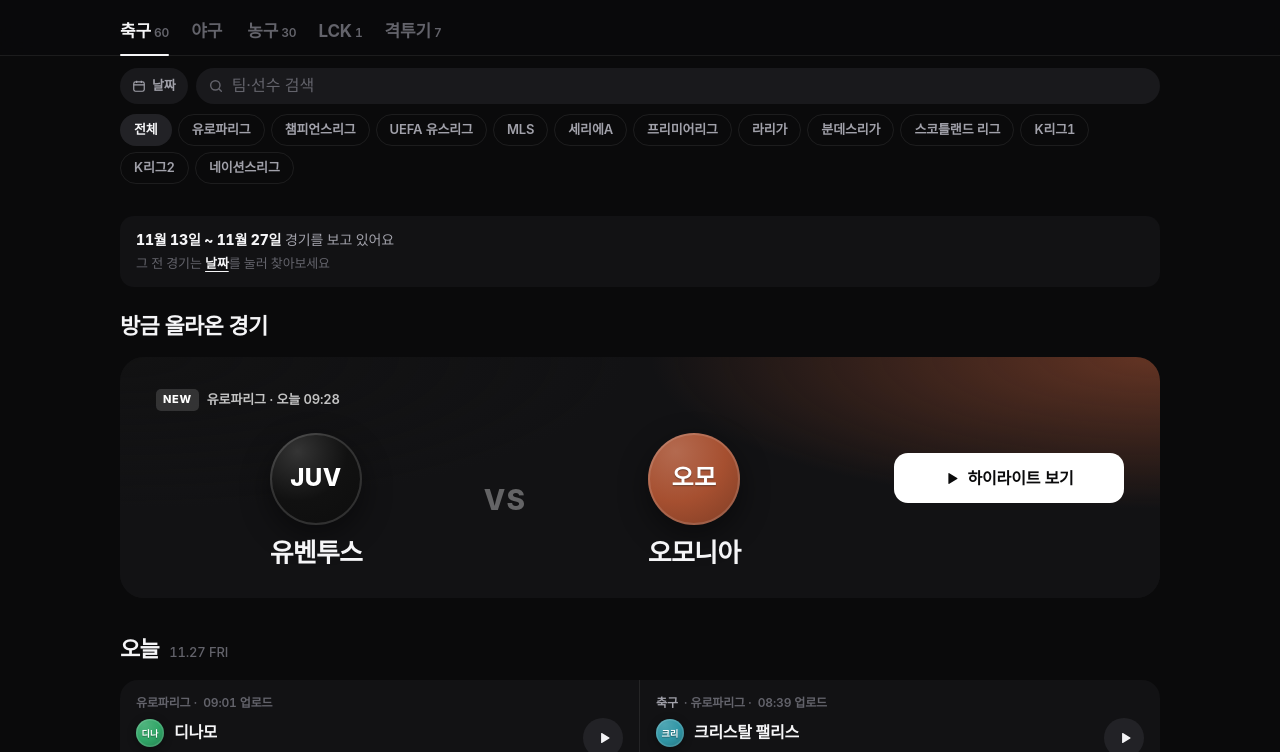
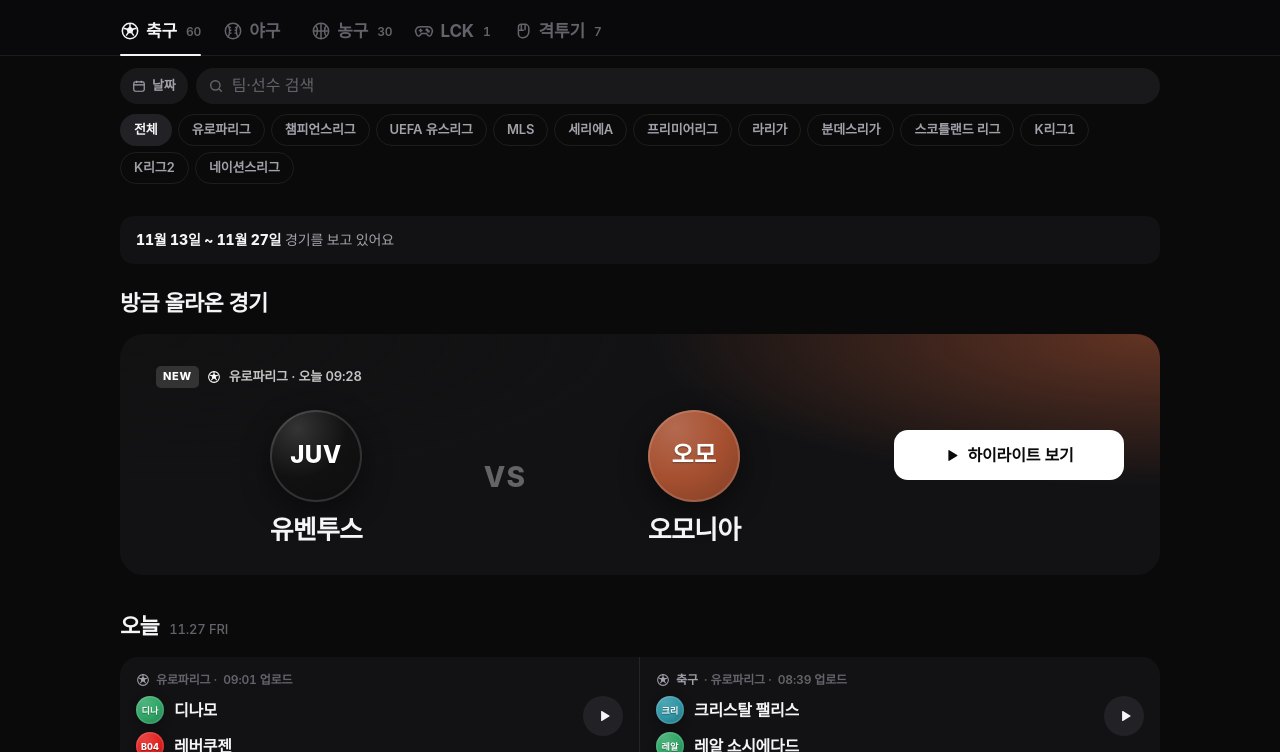
Before and after one commit to 007sadkuk/nospo, a plain HTML site: page index.html in a window 1280 px wide. Shown: the part 47-799 px from the top of the page. Drawn offline with Linux system fonts and the light colour scheme; a web font is replaced by a local one.

Commit message:
종목 아이콘, 한국 선수 표시, 안내문 정리

```diff
--- a/index.html
+++ b/index.html
@@ -41,6 +41,12 @@ button:focus-visible { outline: 2px solid var(--text); outline-offset: 3px; bord
 .tabs { display: flex; gap: 22px; overflow-x: auto; scrollbar-width: none; }
 .tabs::-webkit-scrollbar { display: none; }
 .tab { position: relative; padding: 10px 0 12px; font-size: 17px; font-weight: 700; color: var(--t3); white-space: nowrap; transition: color .15s; }
+.tab { display: inline-flex; align-items: center; gap: 6px; }
+.tab .ti { display: inline-grid; width: 20px; height: 20px; }
+.tab .ti svg { width: 20px; height: 20px; }
+.si { display: inline-grid; width: 14px; height: 14px; color: var(--t2); vertical-align: -2px; }
+.si svg { width: 14px; height: 14px; }
+.kr { display: inline-flex; align-items: center; gap: 4px; height: 20px; padding: 0 7px; border-radius: 999px; background: rgba(255,255,255,.08); color: var(--text); font-size: 11.5px; font-weight: 700; }
 .tab .n { font-size: 12px; font-weight: 600; margin-left: 3px; color: var(--t3); }
 .tab[aria-selected="true"] { color: var(--text); }
 .tab[aria-selected="true"]::after { content: ''; position: absolute; left: 0; right: 0; bottom: 0; height: 2px; border-radius: 2px; background: var(--text); }
@@ -180,11 +186,11 @@ main { padding-block: 20px 64px; display: flex; flex-direction: column; gap: 36p
       <span class="updated" id="updated"></span>
     </div>
     <nav class="tabs" role="tablist">
-      <button class="tab" role="tab" data-sport="soccer">축구<span class="n"></span></button>
-      <button class="tab" role="tab" data-sport="baseball">야구<span class="n"></span></button>
-      <button class="tab" role="tab" data-sport="basketball">농구<span class="n"></span></button>
-      <button class="tab" role="tab" data-sport="lck">LCK<span class="n"></span></button>
-      <button class="tab" role="tab" data-sport="ufc">격투기<span class="n"></span></button>
+      <button class="tab" role="tab" data-sport="soccer"><span class="ti"><svg viewBox="0 0 24 24" fill="none" stroke="currentColor" stroke-width="1.8" stroke-linejoin="round"><circle cx="12" cy="12" r="9.2"/><path d="M12 7.6l3.3 2.4-1.3 3.9h-4l-1.3-3.9z" fill="currentColor"/><path d="M12 7.6V3.2M15.3 10l4.2-1.4M14 13.9l2.6 3.6M10 13.9l-2.6 3.6M8.7 10L4.5 8.6"/></svg></span>축구<span class="n"></span></button>
+      <button class="tab" role="tab" data-sport="baseball"><span class="ti"><svg viewBox="0 0 24 24" fill="none" stroke="currentColor" stroke-width="1.8" stroke-linecap="round"><circle cx="12" cy="12" r="9.2"/><path d="M6.2 4.9c2.4 3.9 2.4 10.3 0 14.2M17.8 4.9c-2.4 3.9-2.4 10.3 0 14.2"/><path d="M7.6 8l1.4-.4M8.3 11.2l1.4-.2M8.3 14.4l1.4.2M16.4 8l-1.4-.4M15.7 11.2l-1.4-.2M15.7 14.4l-1.4.2" stroke-width="1.4"/></svg></span>야구<span class="n"></span></button>
+      <button class="tab" role="tab" data-sport="basketball"><span class="ti"><svg viewBox="0 0 24 24" fill="none" stroke="currentColor" stroke-width="1.8"><circle cx="12" cy="12" r="9.2"/><path d="M2.8 12h18.4M12 2.8v18.4M5.6 5.4c2.8 3 2.8 10.2 0 13.2M18.4 5.4c-2.8 3-2.8 10.2 0 13.2"/></svg></span>농구<span class="n"></span></button>
+      <button class="tab" role="tab" data-sport="lck"><span class="ti"><svg viewBox="0 0 24 24" fill="none" stroke="currentColor" stroke-width="1.8" stroke-linecap="round"><path d="M7 7h10a5 5 0 0 1 4.6 7l-1.1 2.7a2.2 2.2 0 0 1-3.8.5L15 15H9l-1.7 2.2a2.2 2.2 0 0 1-3.8-.5L2.4 14A5 5 0 0 1 7 7z"/><path d="M8 10v3M6.5 11.5h3"/><circle cx="15.5" cy="10.6" r=".9" fill="currentColor"/><circle cx="17.3" cy="12.4" r=".9" fill="currentColor"/></svg></span>LCK<span class="n"></span></button>
+      <button class="tab" role="tab" data-sport="ufc"><span class="ti"><svg viewBox="0 0 24 24" fill="none" stroke="currentColor" stroke-width="1.8" stroke-linejoin="round"><path d="M6.5 11V7.5A3.5 3.5 0 0 1 10 4h4.5A4.5 4.5 0 0 1 19 8.5V13a7 7 0 0 1-7 7h-1a4.5 4.5 0 0 1-4.5-4.5z"/><path d="M6.5 11h6.5M10 4v7M14.5 4.3V11"/></svg></span>격투기<span class="n"></span></button>
     </nav>
   </div>
 </header>
@@ -350,7 +356,7 @@ function render() {
   const days = new Map();
   rest.forEach(m => days.set(m.date, [...(days.get(m.date) || []), m]));
   const md = s => `${Number(s.slice(5, 7))}월 ${Number(s.slice(8))}일`;
-  const range = pickDate ? '' : `<div class="range"><div><b>${md(daysAgo(span))} ~ ${md(todayKST())}</b> 경기를 보고 있어요</div><div class="sub">그 전 경기는 <button id="rangeCal">날짜</button>를 눌러 찾아보세요</div></div>`;
+  const range = pickDate ? '' : `<div class="range"><div><b>${md(daysAgo(span))} ~ ${md(todayKST())}</b> 경기를 보고 있어요</div></div>`;
   $('main').innerHTML = range + bar + hero + [...days].map(([d, ms]) => {
     const lab = dayLabel(d);
     return `<section><h2 class="sec-h"><b>${lab.name}</b><span>${lab.name.includes('월') ? lab.code.slice(6) : lab.code}</span></h2><div class="list">${ms.map(rowHtml).join('')}</div></section>`;
@@ -372,7 +378,7 @@ function heroHtml(m) {
   return `<section><h2 class="sec-h"><b>방금 올라온 경기</b></h2><article class="hero" style="--ta:${A.color};--tb:${B.color}">
     <div class="hero-in">
       <div class="left">
-        <div class="meta"><span class="new">NEW</span>${esc(m.league)} · ${dayLabel(m.date).name}${m.time ? ' ' + m.time : ''} ${SEEN(m)}</div>
+        <div class="meta"><span class="new">NEW</span><span class="si" style="color:#fff">${SICON[m.sport] || ''}</span>${esc(m.league)} · ${dayLabel(m.date).name}${m.time ? ' ' + m.time : ''} ${KRB(m)} ${SEEN(m)}</div>
         <div class="matchup">
           <div class="side">${badge(a, 'xl')}<span class="nm">${esc(a)}</span></div>
           <div class="vsbox"><span class="q">VS</span></div>
@@ -387,6 +393,10 @@ function heroHtml(m) {
   </article></section>`;
 }
 // 검색: 모든 종목·모든 날짜에서 팀/선수 이름과 리그로 찾기
+// 한국 선수 표시
+const KRB = m => m.kr?.length ? `<span class="kr" title="한국 선수 출전">🇰🇷 ${esc(m.kr.slice(0, 2).join(', '))}</span>` : '';
+// 종목 아이콘 (탭에 있는 것과 같은 그림)
+const SICON = Object.fromEntries([...document.querySelectorAll('.tab')].map(t => [t.dataset.sport, t.querySelector('.ti')?.innerHTML || '']));
 // 영상이 올라온 시각 (경기 시작 시각이 아니라 하이라이트가 올라온 시각)
 const TIME = m => m.time ? ` · <span title="하이라이트가 올라온 시각">${m.time} 업로드</span>` : '';
 function renderSearch(q) {
@@ -407,7 +417,7 @@ function rowHtml(m, withSport) {
   const series = m.sport === 'lck' && m.videos.some(v => v.kind === 'game') ? ' · 시리즈' : '';
   return `<article class="row ${m.sport}" ${playAttr(m)} role="button" tabindex="0" aria-label="${esc(m.teams)} 하이라이트 재생">
     <div class="teams">
-      <div class="lg">${withSport ? `<span class="sp">${SPORTS[m.sport].name}</span> · ` : ''}${esc(m.league)}${series}${TIME(m)} ${SEEN(m)}</div>
+      <div class="lg"><span class="si">${SICON[m.sport] || ''}</span>${withSport ? `<span class="sp">${SPORTS[m.sport].name}</span> · ` : ''}${esc(m.league)}${series}${TIME(m)} ${KRB(m)} ${SEEN(m)}</div>
       <div class="tm">${badge(a)}<span>${esc(a)}</span></div>
       <div class="tm">${badge(b)}<span>${esc(b)}</span></div>
       ${extras(m, 'mini') ? `<div class="more">${extras(m, 'mini')}</div>` : ''}
```
